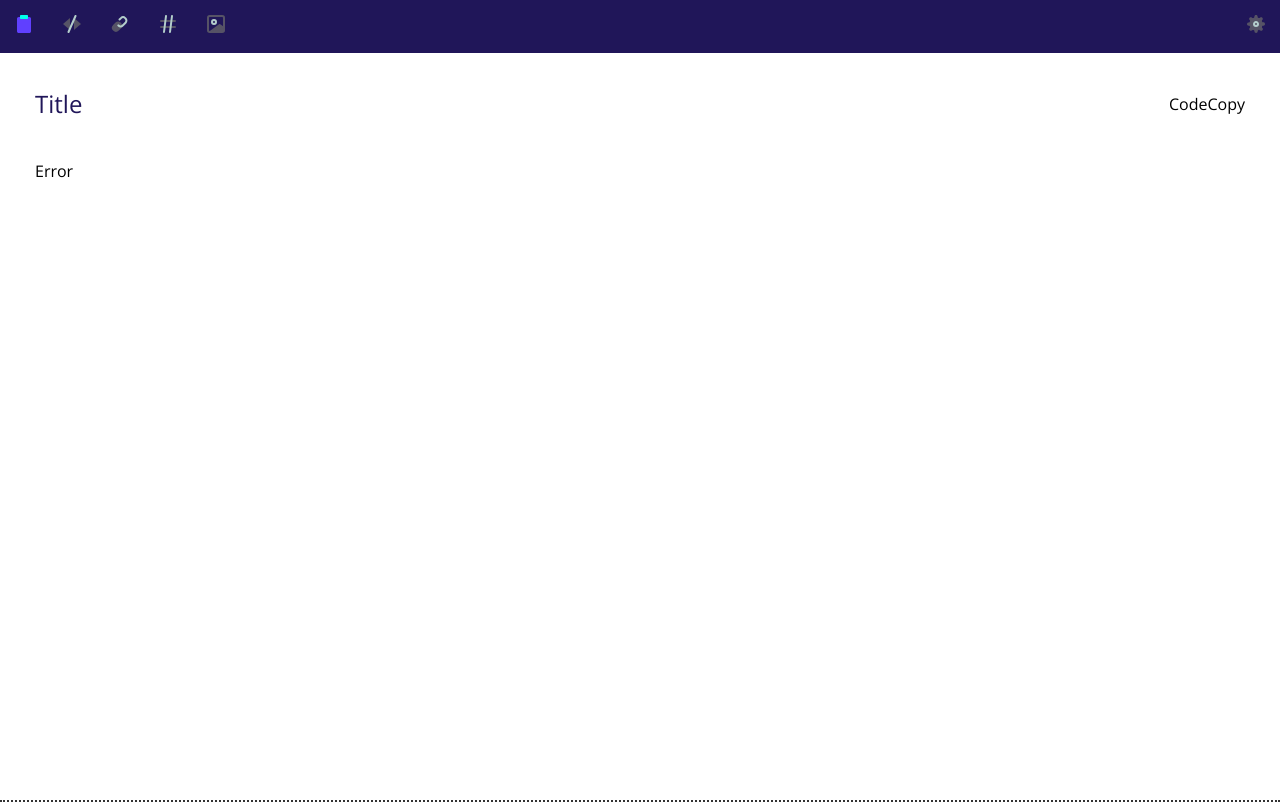
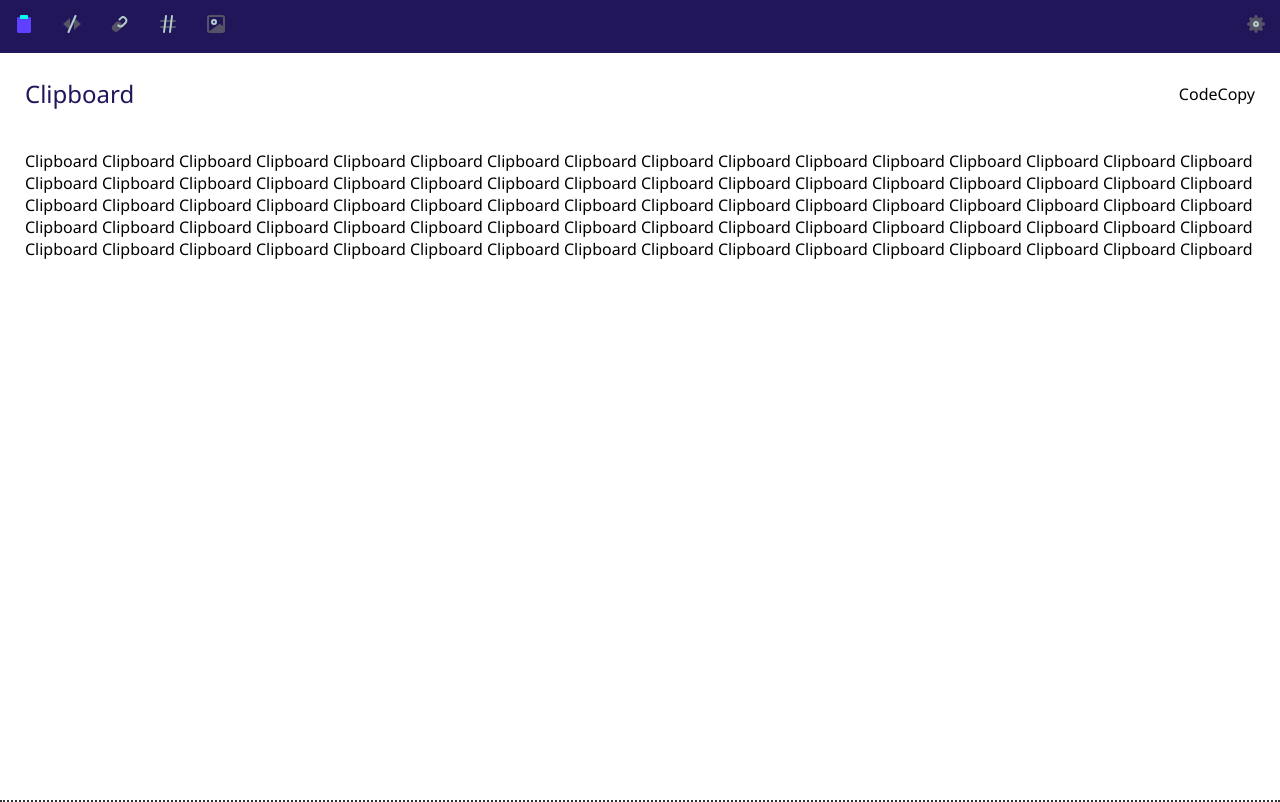
Before and after one commit to zonayedpca/DevTop, a Gatsby app in the folder client/: page / in a window 1280 px wide. Built offline with nearby package versions, Linux system fonts and the light colour scheme.

Commit message:
error page done

```diff
--- a/client/src/components/Tools/ClipBoard/index.js
+++ b/client/src/components/Tools/ClipBoard/index.js
@@ -1,8 +1,27 @@
 import React from 'react';
-import { Error } from '../../common';
+import { Content } from '../../common';
 
 const ClipBoard = () => {
-    return <Error />;
+    return (
+        <Content title="Clipboard">
+            <p>
+                Clipboard Clipboard Clipboard Clipboard Clipboard Clipboard
+                Clipboard Clipboard Clipboard Clipboard Clipboard Clipboard
+                Clipboard Clipboard Clipboard Clipboard Clipboard Clipboard
+                Clipboard Clipboard Clipboard Clipboard Clipboard Clipboard
+                Clipboard Clipboard Clipboard Clipboard Clipboard Clipboard
+                Clipboard Clipboard Clipboard Clipboard Clipboard Clipboard
+                Clipboard Clipboard Clipboard Clipboard Clipboard Clipboard
+                Clipboard Clipboard Clipboard Clipboard Clipboard Clipboard
+                Clipboard Clipboard Clipboard Clipboard Clipboard Clipboard
+                Clipboard Clipboard Clipboard Clipboard Clipboard Clipboard
+                Clipboard Clipboard Clipboard Clipboard Clipboard Clipboard
+                Clipboard Clipboard Clipboard Clipboard Clipboard Clipboard
+                Clipboard Clipboard Clipboard Clipboard Clipboard Clipboard
+                Clipboard Clipboard{' '}
+            </p>
+        </Content>
+    );
 };
 
 export default ClipBoard;
--- a/client/src/components/common/content.js
+++ b/client/src/components/common/content.js
@@ -2,7 +2,7 @@ import React from 'react';
 import styled from '@emotion/styled';
 
 const ContentMain = styled.div`
-    padding: 35px;
+    padding: 25px;
     height: calc(100vh - 53px);
     margin-top: 53px;
     overflow-y: auto;
--- a/client/src/components/common/error.js
+++ b/client/src/components/common/error.js
@@ -1,7 +1,52 @@
 import React from 'react';
+import styled from '@emotion/styled';
+
+const ErrorMain = styled.div`
+    display: flex;
+    height: calc(100% - 130px);
+    flex-direction: column;
+    align-items: center;
+    justify-content: center;
+    .msg {
+        text-align: center;
+        h2 {
+            font-size: 24px;
+            line-height: 32px;
+            color: #201659;
+            margin-bottom: 8px;
+        }
+        p {
+            font-size: 16px;
+            line-height: 21px;
+            color: #9087c0;
+        }
+    }
+    .img {
+        position: fixed;
+        bottom: -10px;
+        left: 0;
+        width: 100%;
+        img {
+            width: 100%;
+        }
+    }
+`;
 
 const Error = () => {
-    return <div>Error</div>;
+    return (
+        <ErrorMain>
+            <div className="msg">
+                <h3>Just a Sand Dune, Nothing Else</h3>
+                <p>Copy Anything, it will Appear Here</p>
+            </div>
+            <div className="img">
+                <img
+                    alt="error-mountains"
+                    src={require('../../assets/image/mountain.svg')}
+                />
+            </div>
+        </ErrorMain>
+    );
 };
 
 export { Error };
--- a/client/src/components/common/root.js
+++ b/client/src/components/common/root.js
@@ -27,7 +27,7 @@ const Root = ({ children }) => {
                     }
 
                     body {
-                        font-family: 'Open Sans', sans-serif;
+                        font-family: Segoe UI, 'Open Sans', sans-serif;
                         font-weight: 400;
                         overflow: hidden;
                     }
--- a/client/src/components/tab.js
+++ b/client/src/components/tab.js
@@ -92,13 +92,11 @@ const Tab = () => {
                 </TabBar>
             </MainArea>
             <Container>
-                <Content>
-                    {activeMenu === 'clipboard' && <ClipBoard />}
-                    {activeMenu === 'code' && <p>Code</p>}
-                    {activeMenu === 'links' && <p>Links</p>}
-                    {activeMenu === 'hashtags' && <p>Hashtags</p>}
-                    {activeMenu === 'image' && <p>Image</p>}
-                </Content>
+                {activeMenu === 'clipboard' && <ClipBoard />}
+                {activeMenu === 'code' && <p>Code</p>}
+                {activeMenu === 'links' && <p>Links</p>}
+                {activeMenu === 'hashtags' && <p>Hashtags</p>}
+                {activeMenu === 'image' && <p>Image</p>}
             </Container>
         </>
     );
```
Also changed, not shown: client/src/assets/image/mountain.svg (added).
